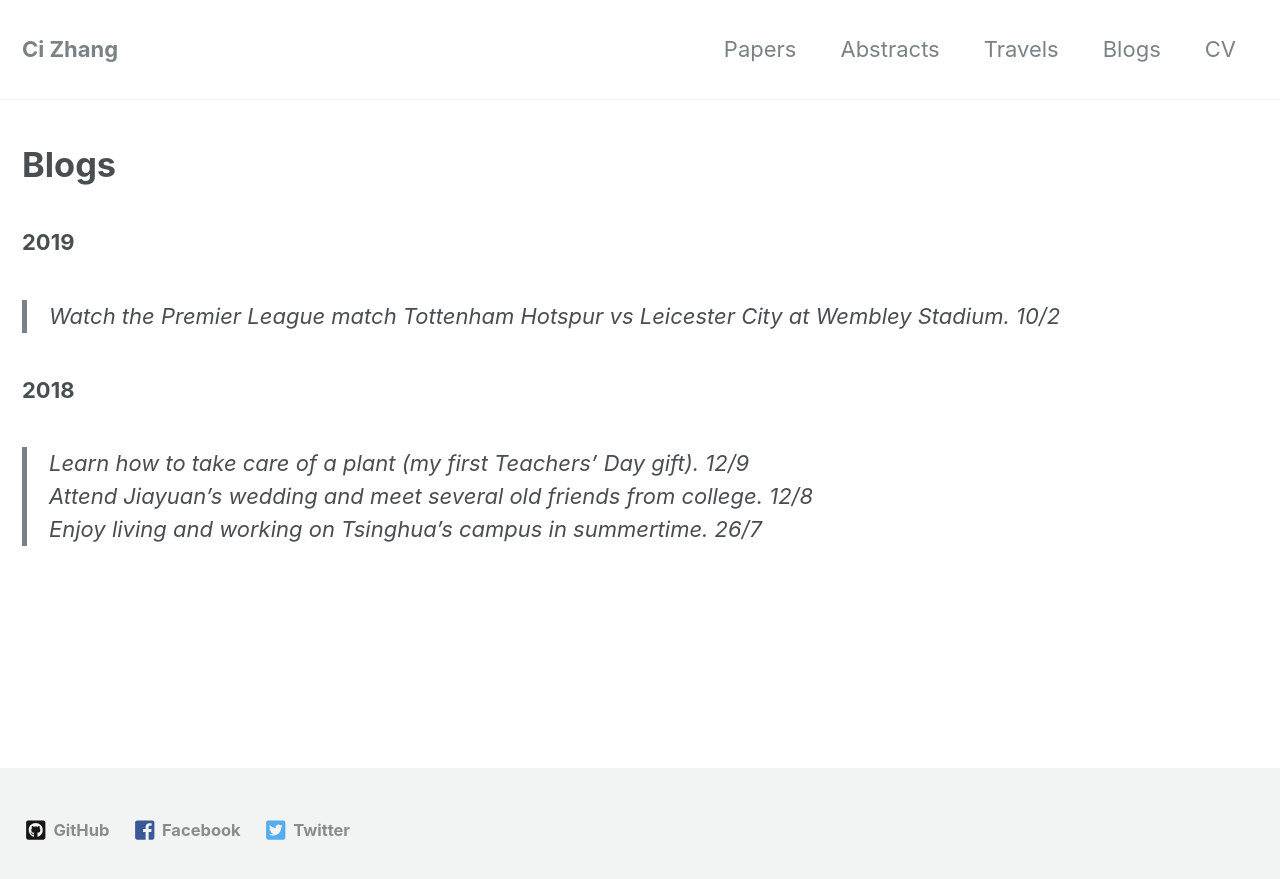
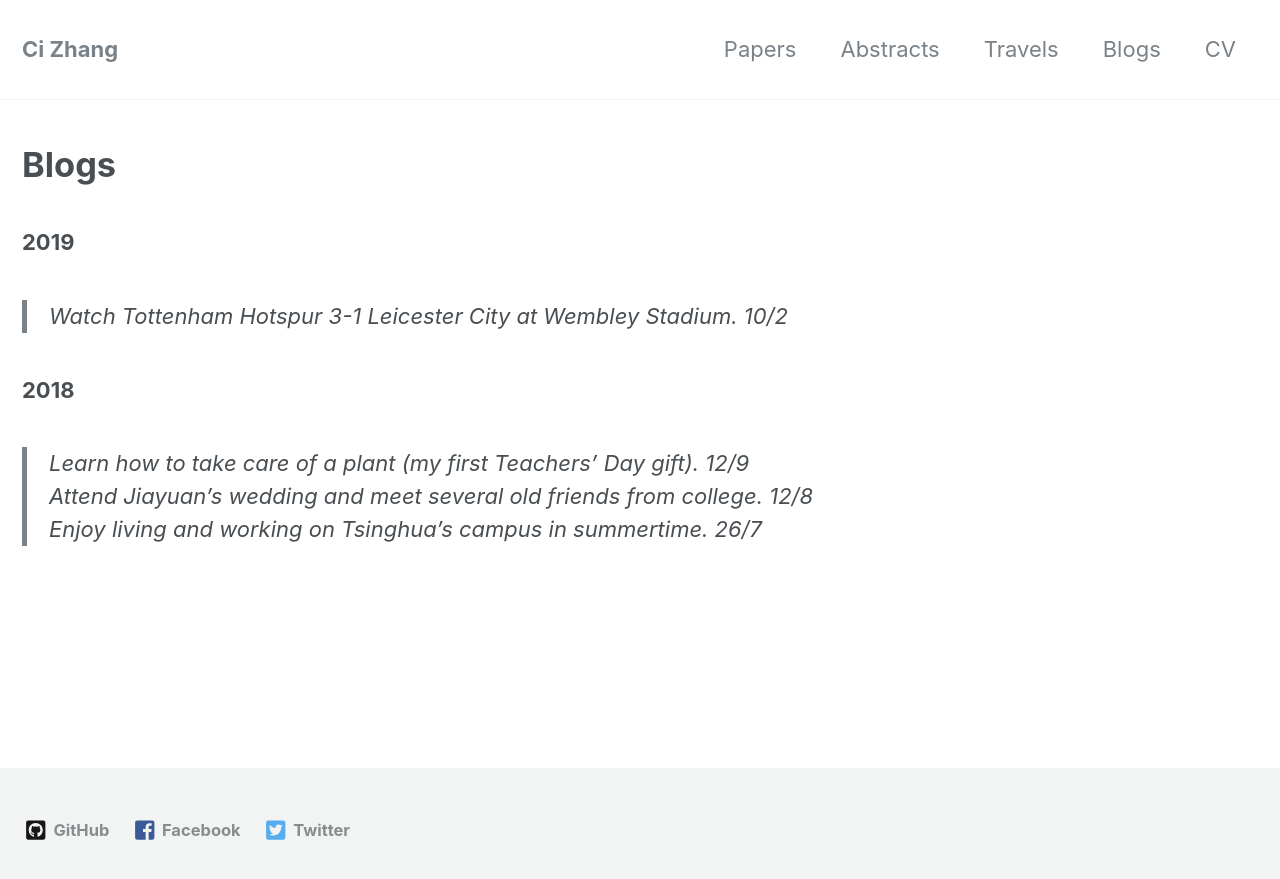
Before and after one commit to ci-zhang/ci-zhang.github.io, a Jekyll site: the page built from _pages/blogs.md, in a window 1280 px wide. Shown: the top 879 px of the page. Built offline with Jekyll 4.4.1, drawn with Linux system fonts in a browser that asks for light colours; nearby versions of some CDN libraries; a style sheet for code colours, icons or effects is not loaded.

Commit message:
update blogs

```diff
--- a/_pages/blogs.md
+++ b/_pages/blogs.md
@@ -7,7 +7,7 @@ layout: space
 
 ### 2019
 
-> Watch the Premier League match Tottenham Hotspur vs Leicester City at Wembley Stadium. 10/2
+> Watch Tottenham Hotspur 3-1 Leicester City at Wembley Stadium. 10/2
 
 ### 2018
 
```
